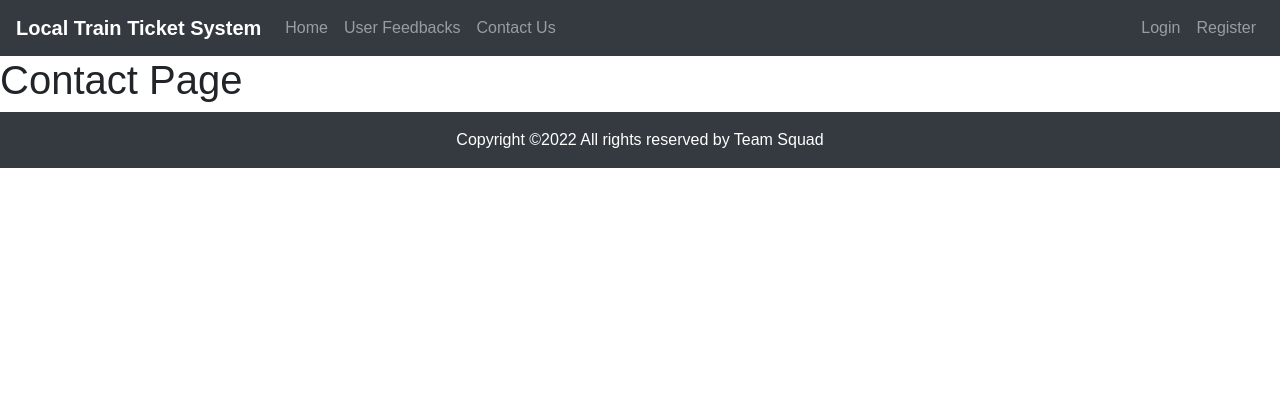
After one commit to mdsoyaib/Online_Railway_Ticket_Booking_System, a Django app: template templates/contact.html in a window 1280 px wide. The commit adds this page. Shown: the top 420 px of the page. Run offline with Django 3.2, Linux system fonts and the light colour scheme; the template is opened without the code that fills it, so the values that code supplies are empty; some libraries are stand-ins or nearby versions.

Commit message:
modified the navbar

```diff
--- a/lttp/urls.py
+++ b/lttp/urls.py
@@ -15,12 +15,14 @@ Including another URLconf
 """
 from django.contrib import admin
 from django.urls import path
-from app.views import Home, user_login, signup
+from app.views import Home, user_login, signup, Contact, Feedback
 from django.contrib.auth import views as auth_views
 
 urlpatterns = [
     path('admin/', admin.site.urls),
     path('', Home.as_view(), name="home"),
+    path('contact', Contact.as_view(), name="contact"),
+    path('feedback', Feedback.as_view(), name="feedback"),
     path('login', user_login, name="login"),
     path('signup', signup, name="signup"),
     path('logout', auth_views.LogoutView.as_view(), name='logout'),
--- a/templates/base.html
+++ b/templates/base.html
@@ -19,7 +19,7 @@
 <!-- navbar start     -->
 
 <nav class="navbar navbar-expand-lg navbar-dark bg-dark">
-    <a class="navbar-brand" href="#"><b>Local Train Ticket System</b></a>
+    <a class="navbar-brand" href="{% url 'home' %}"><b>Local Train Ticket System</b></a>
     <button class="navbar-toggler" type="button" data-toggle="collapse" data-target="#navbarSupportedContent"
             aria-controls="navbarSupportedContent" aria-expanded="false" aria-label="Toggle navigation">
         <span class="navbar-toggler-icon"></span>
@@ -27,23 +27,18 @@
 
     <div class="collapse navbar-collapse" id="navbarSupportedContent">
         <ul class="navbar-nav mr-auto">
-            <li class="nav-item active">
+
+            {% url 'home' as url %}
+            <li class="{% if request.path == url %}active{% endif %}">
                 <a class="nav-link" href="{% url 'home' %}">Home <span class="sr-only">(current)</span></a>
             </li>
-            <li class="nav-item">
-                <a class="nav-link" href="#">Contact</a>
+            {% url 'feedback' as url %}
+            <li class="{% if request.path == url %}active{% endif %}">
+                <a class="nav-link" href="{% url 'feedback' %}">User Feedbacks</a>
             </li>
-            <li class="nav-item dropdown">
-                <a class="nav-link dropdown-toggle" href="#" id="navbarDropdown" role="button" data-toggle="dropdown"
-                   aria-haspopup="true" aria-expanded="false">
-                    Dropdown
-                </a>
-                <div class="dropdown-menu" aria-labelledby="navbarDropdown">
-                    <a class="dropdown-item" href="#">Action</a>
-                    <a class="dropdown-item" href="#">Another action</a>
-                    <div class="dropdown-divider"></div>
-                    <a class="dropdown-item" href="#">Something else here</a>
-                </div>
+            {% url 'contact' as url %}
+            <li class="{% if request.path == url %}active{% endif %}">
+                <a class="nav-link" href="{% url 'contact' %}">Contact Us</a>
             </li>
         </ul>
 
@@ -52,18 +47,28 @@
             <!-- this is when user is logged in -->
 
             {% if user.is_authenticated %}
+
             <li class="nav-item dropdown">
                 <a class="nav-link dropdown-toggle" href="#" id="navbarDropdown" role="button" data-toggle="dropdown"
                    aria-haspopup="true" aria-expanded="false">
                     Welcome, {{user.username}}
                 </a>
+
+                {% if user.is_superuser %}
                 <div class="dropdown-menu" aria-labelledby="navbarDropdown">
-                    <a class="dropdown-item" href="#">Action</a>
-                    <a class="dropdown-item" href="#">Another action</a>
-                    <div class="dropdown-divider"></div>
-                    <a class="dropdown-item" href="#">Something else here</a>
+                    <a class="dropdown-item" href="admin/">Admin Panel</a>
                 </div>
+                {% endif %}
+
+                {% if not user.is_superuser %}
+                <div class="dropdown-menu" aria-labelledby="navbarDropdown">
+                    <a class="dropdown-item" href="#">Profile</a>
+                    <a class="dropdown-item" href="#">Purchase History</a>
+                </div>
+
+                {% endif %}
             </li>
+
             <li class="nav-item">
                 <a class="nav-link" href="{% url 'logout' %}">Logout</a>
             </li>
@@ -72,12 +77,16 @@
             <!-- this is when user is not logged in -->
 
             {% if not user.is_authenticated %}
-            <li class="nav-item">
+
+            {% url 'login' as url %}
+            <li class="{% if request.path == url %}active{% endif %}">
                 <a class="nav-link" href="{% url 'login' %}">Login</a>
             </li>
-            <li class="nav-item">
+            {% url 'signup' as url %}
+            <li class="{% if request.path == url %}active{% endif %}">
                 <a class="nav-link" href="{% url 'signup' %}">Register</a>
             </li>
+
             {% endif %}
 
         </ul>
--- /dev/null
+++ b/templates/contact.html
@@ -0,0 +1,13 @@
+{% extends 'base.html' %}
+
+{% block title %}
+    Contact Us
+{% endblock title %}
+
+{% block content %}
+
+    <div>
+        <h1>Contact Page</h1>
+    </div>
+
+{% endblock content %}
```
Also changed, not shown: app/views.py (+15 -0 lines), templates/feedback.html (added, +13 -0 lines), db.sqlite3.
